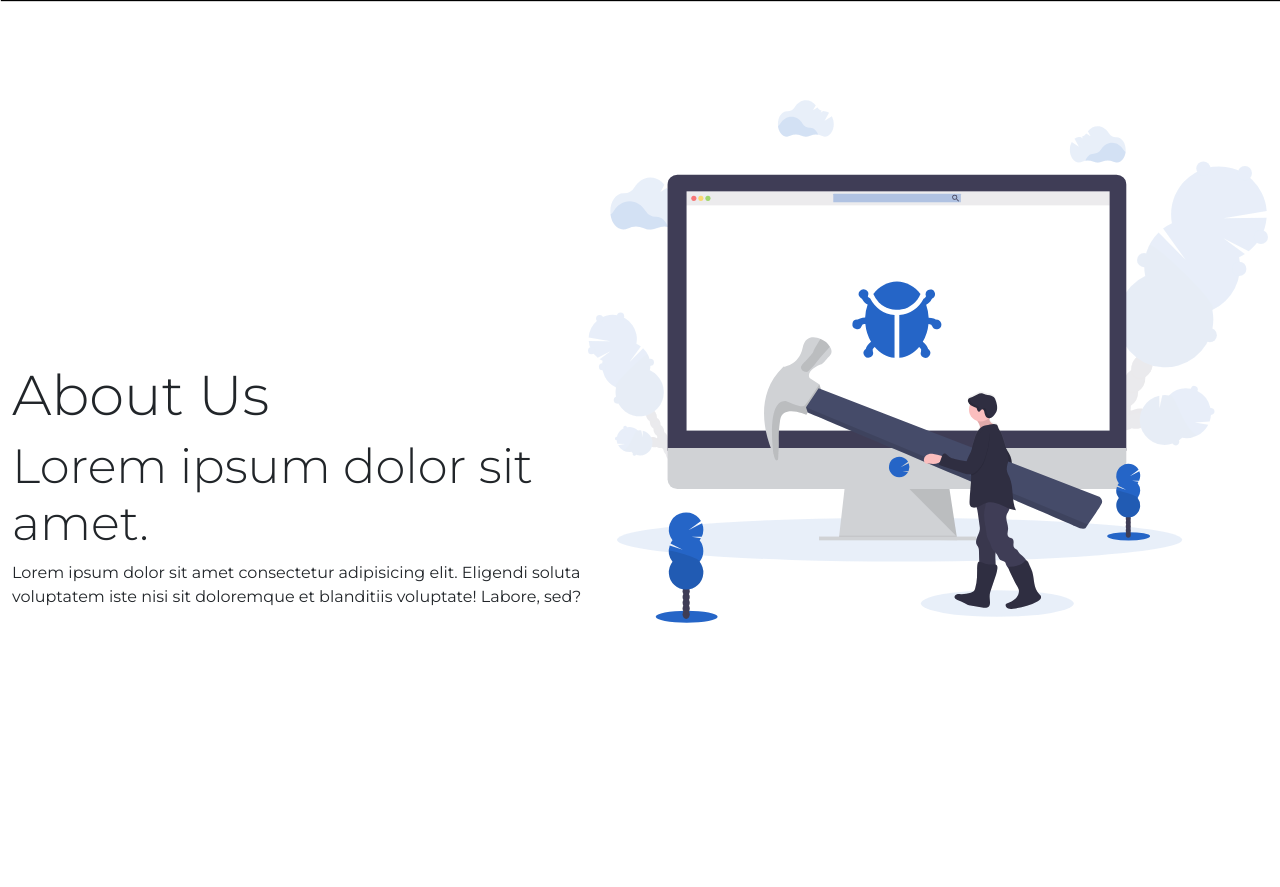
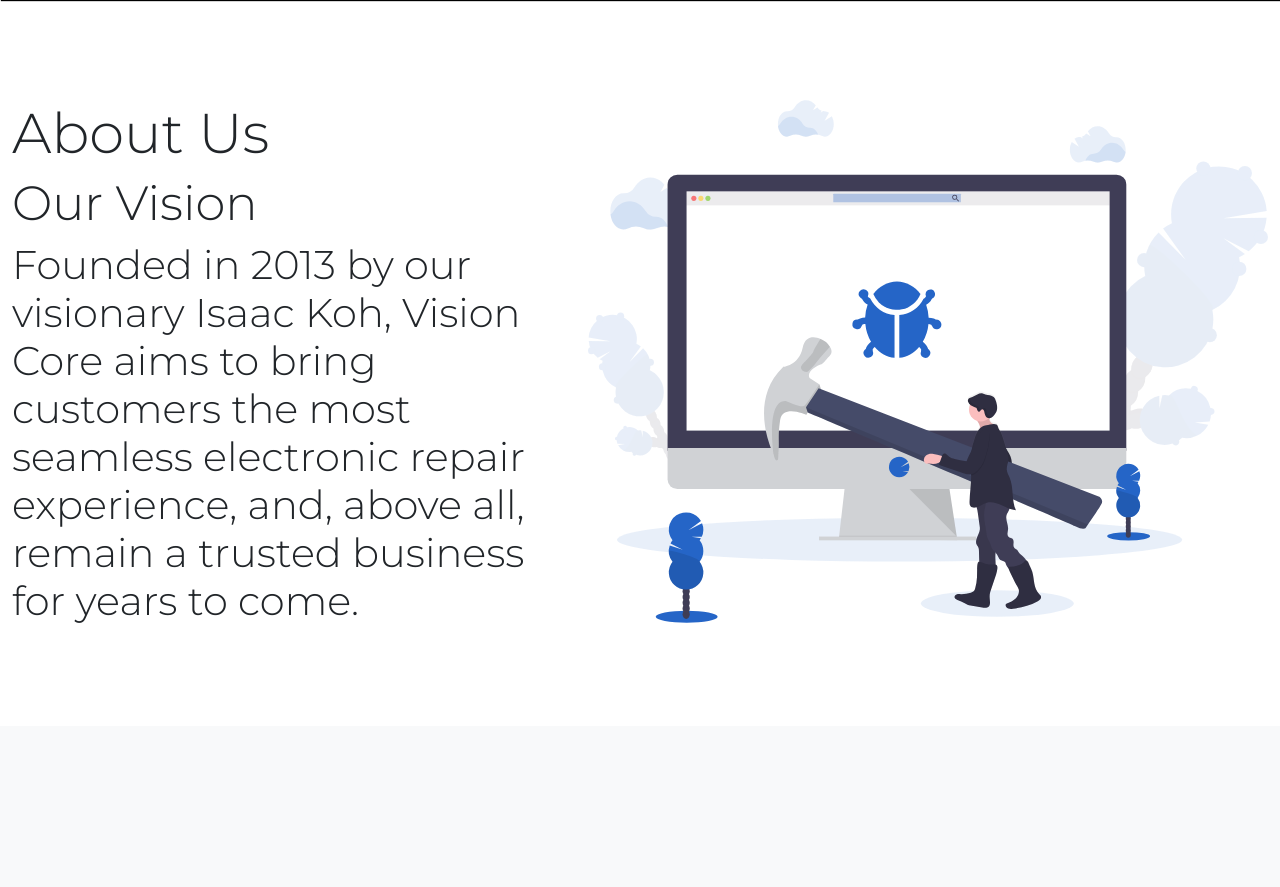
Before and after one commit to lgf2111/vision-core, a Flask app: page /About in a window 1280 px wide. Shown: the part 74-961 px from the top of the page. After the commit the page ends 697 px from the top, so only its background shows below. Run offline with Flask 2, Linux system fonts and the light colour scheme; some libraries are stand-ins or nearby versions.

```diff
--- a/static/styles/Global.css
+++ b/static/styles/Global.css
@@ -288,19 +288,21 @@ nav .container-fluid .btn-container .btn .btn-link {
 }
 
 /*About Us.html*/
-.main {
+.about-content {
   display: -ms-grid;
   display: grid;
-      grid-template-areas: ". . bug bug"
- "about about bug bug"
- ". . bug bug";
-  -ms-grid-rows: (1fr)[3];
-      grid-template-rows: repeat(3, 1fr);
-  -ms-grid-columns: (auto)[4];
-      grid-template-columns: repeat(4, auto);
+      grid-template-areas: "about about about bug";
+  -ms-grid-columns: (1fr)[4];
+      grid-template-columns: repeat(4, 1fr);
+  -ms-grid-rows: 1fr;
+      grid-template-rows: 1fr;
 }
 
-.main .about {
+.about-content .about {
+  -ms-grid-row: 1;
+  -ms-grid-column: 1;
+  -ms-grid-column-span: 3;
+  grid-area: about;
   display: -webkit-box;
   display: -ms-flexbox;
   display: flex;
@@ -308,19 +310,56 @@ nav .container-fluid .btn-container .btn .btn-link {
   -webkit-box-direction: normal;
       -ms-flex-direction: column;
           flex-direction: column;
-  -ms-grid-row: 2;
-  -ms-grid-column: 1;
-  -ms-grid-column-span: 2;
-  grid-area: about;
 }
 
-.main img {
+.about-content .bug {
   height: 523px;
   width: 680px;
   -ms-grid-row: 1;
-  -ms-grid-row-span: 3;
-  -ms-grid-column: 3;
-  -ms-grid-column-span: 2;
+  -ms-grid-column: 4;
   grid-area: bug;
 }
+
+/*login.html*/
+.login-content {
+  display: -webkit-box;
+  display: -ms-flexbox;
+  display: flex;
+  -webkit-box-pack: space-evenly;
+      -ms-flex-pack: space-evenly;
+          justify-content: space-evenly;
+  -webkit-box-align: center;
+      -ms-flex-align: center;
+          align-items: center;
+}
+
+.login-content img {
+  height: 406px;
+  width: 583px;
+}
+
+.login-content form .form-group {
+  margin-top: 20px;
+}
+
+.login-content form button {
+  margin-top: 20px;
+  text-align: center;
+}
+
+.login-content form .line {
+  margin-top: 20px;
+  background-color: #000;
+}
+
+.login-content form .btn-outline-dark {
+  display: -webkit-box;
+  display: -ms-flexbox;
+  display: flex;
+  -ms-flex-pack: distribute;
+      justify-content: space-around;
+  -webkit-box-align: center;
+      -ms-flex-align: center;
+          align-items: center;
+}
 /*# sourceMappingURL=Global.css.map */
--- a/static/styles/Global.scss
+++ b/static/styles/Global.scss
@@ -245,24 +245,55 @@ nav {
 }
 
 /*About Us.html*/
-.main {
+.about-content {
   display: grid;
-  grid-template-areas:
-    ". . bug bug"
-    "about about bug bug"
-    ". . bug bug";
-  grid-template-rows: repeat(3, 1fr);
-  grid-template-columns: repeat(4, auto);
+  grid-template-areas: "about about about bug";
+  grid-template-columns: repeat(4, 1fr);
+  grid-template-rows: 1fr;
 
   .about {
+    grid-area: about;
     display: flex;
     flex-direction: column;
-    grid-area: about;
   }
 
-  img {
+  .bug {
     height: 523px;
     width: 680px;
     grid-area: bug;
   }
 }
+
+/*login.html*/
+.login-content {
+  display: flex;
+  justify-content: space-evenly;
+  align-items: center;
+
+  img {
+    height: 406px;
+    width: 583px;
+  }
+
+  form {
+    .form-group {
+      margin-top: 20px;
+    }
+
+    button {
+      margin-top: 20px;
+      text-align: center;
+    }
+
+    .line {
+      margin-top: 20px;
+      background-color: #000;
+    }
+
+    .btn-outline-dark {
+      display: flex;
+      justify-content: space-around;
+      align-items: center;
+    }
+  }
+}
--- a/templates/About.html
+++ b/templates/About.html
@@ -2,14 +2,14 @@
 {% block title %}Vision Core - About Us{% endblock %}
 
 {% block content %}
-<section class="main">
+<section class="about-content">
     <div class="about">
         <h3 class="display-4">About Us</h3>
-        <h1 class="display-5">Lorem ipsum dolor sit amet.</h1>
-        <p>Lorem ipsum dolor sit amet consectetur adipisicing elit. Eligendi soluta voluptatem iste nisi sit doloremque et blanditiis voluptate! Labore, sed?</p>
+        <h1 class="display-5">Our Vision</h1>
+        <p class="display-6">Founded in 2013 by our visionary Isaac Koh, Vision Core aims to bring customers the most seamless electronic repair experience, and, above all, remain a trusted business for years to come.</p>
     </div><!--about-->
 
     <img class="bug" src="/static/public/Bug_fixing.svg">
-</section><!--main-->
+</section><!--about-content-->
 
 {% endblock %}
```
Also changed, not shown: templates/login.html (+37 -0 lines), 1 other file.
